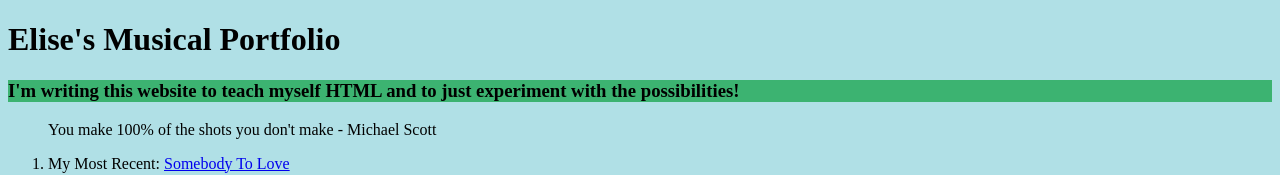
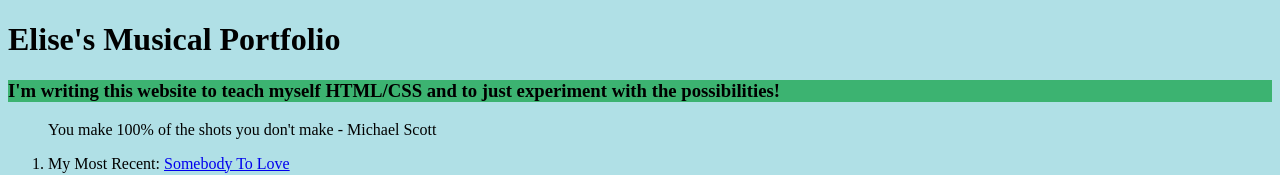
Before and after one commit to elisepope96/elisepope96.github.io, a plain HTML site: page index.html in a window 1280 px wide. Shown: the top 175 px of the page. Drawn offline with Linux system fonts and the light colour scheme.

Commit message:
refactor: added portion about CSS

```diff
--- a/index.html
+++ b/index.html
@@ -9,7 +9,7 @@
           Elise's Musical Portfolio
           <br/>
       </h1>
-      <h3 style="background-color:MediumSeaGreen;">I'm writing this website to teach myself HTML and to just experiment with the possibilities!
+      <h3 style="background-color:MediumSeaGreen;">I'm writing this website to teach myself HTML/CSS and to just experiment with the possibilities!
       </h3>
         <blockquote cite="http://www.worldwildlife.org/who/index.html">
             You make 100% of the shots you don't make - Michael Scott
```
